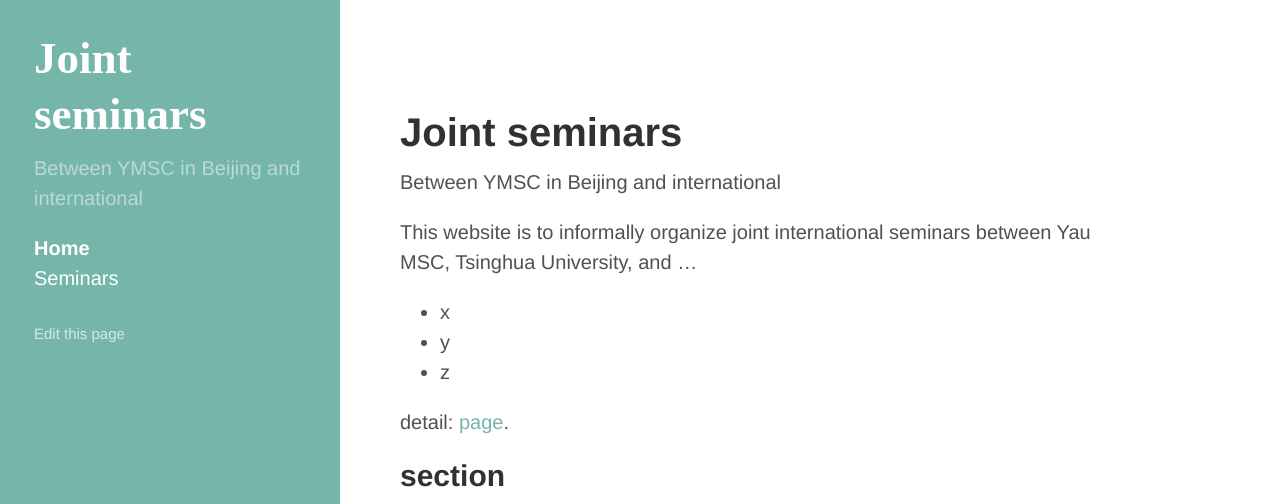
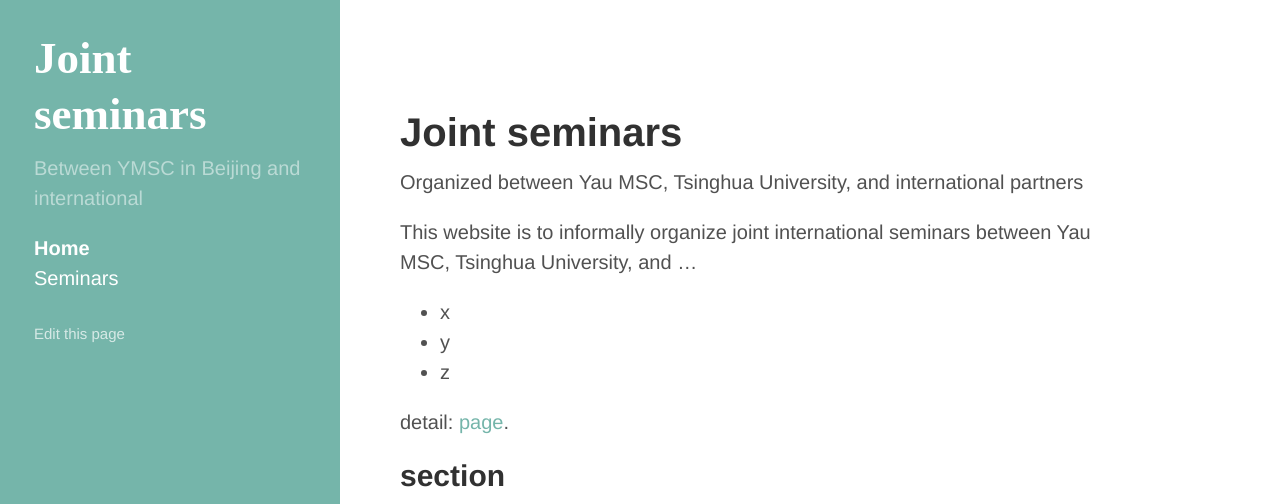
Before and after one commit to yau-msc-events/yau-msc-events.github.io, a Jekyll site: the page built from index.md, in a window 1280 px wide and 1332 px high. Shown: the top 504 px of the window. Built offline with Jekyll 4.4.1, drawn with Linux system fonts in a browser that asks for light colours; some of the changed text lies outside the part shown; grey boxes are pictures that could not be loaded.

Commit message:
Update index.md

```diff
--- a/index.md
+++ b/index.md
@@ -8,9 +8,7 @@
 
 # {{ site.title }}
 
-{{ site.description }}
-
-<!-- {{ site.location }} -->
+{{ site.tagline }}
 
 
 This website is to informally organize joint international seminars between Yau MSC, Tsinghua University, and ...
@@ -20,28 +18,15 @@
 * z
 
 
-<!-- <iframe src="https://teamup.com/ksf65f4xmpybah5e1x?view=m&showHeader=0&showProfileAndInfo=0&showSidepanel=1&disableSidepanel=1&showViewSelector=0&showMenu=0&weekStartDay=mo&showAgendaHeader=1&showAgendaDetails=0&showYearViewHeader=1" style="width: 400%, height: 800px" frameborder="0" /> -->
 
 detail: [page]({{ site.baseurl }}/program).
 
 ## section
 
-* **bold** ... <br/>
-  *italic*
-* **bold** ... <br/>
-  *italic*
+<!-- **bold**  *italic* -->
 
 
-<center><iframe src="https://teamup.com/ksf65f4xmpybah5e1x?view=m&showHeader=0&showProfileAndInfo=0&showSidepanel=1&disableSidepanel=1&showViewSelector=0&showMenu=0&weekStartDay=mo&showAgendaHeader=1&showAgendaDetails=0&showYearViewHeader=1"  frameborder="0" scrolling="no"  width="800" height="600" /></center>
-
-*
-*
-*
-*
-*
-
-
-<center><iframe src="https://teamup.com/ksf65f4xmpybah5e1x?view=m&showHeader=0&showProfileAndInfo=0&showSidepanel=1&disableSidepanel=1&showViewSelector=0&showMenu=0&weekStartDay=mo&showAgendaHeader=1&showAgendaDetails=0&showYearViewHeader=1" style="width: 800px, height: 2000px" frameborder="0" scrolling="no" /></center>
+<center><iframe src="https://teamup.com/ksf65f4xmpybah5e1x?view=m&showHeader=0&showProfileAndInfo=0&showSidepanel=1&disableSidepanel=1&showViewSelector=0&showMenu=0&weekStartDay=mo&showAgendaHeader=1&showAgendaDetails=0&showYearViewHeader=1"  frameborder="0" scrolling="no" height="600" /></center>
 
 
 <p>
```
